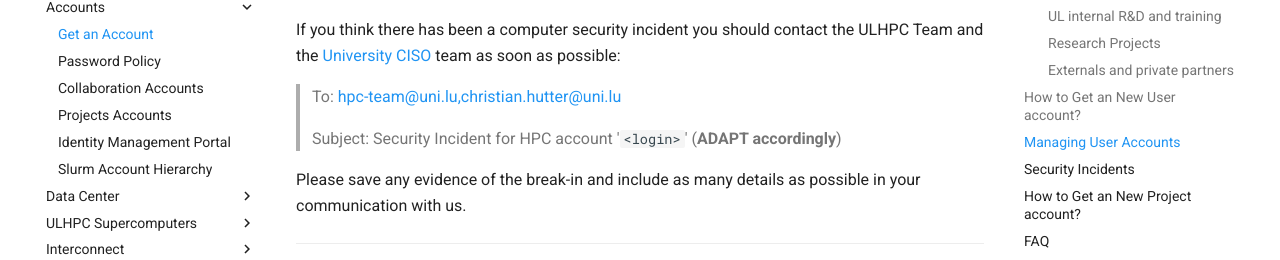
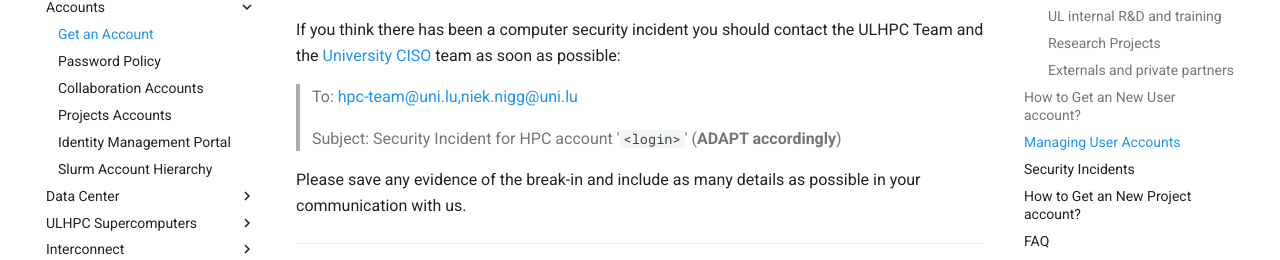
Before and after one commit to ULHPC/ulhpc-docs, an MkDocs documentation site: the page built from docs/accounts/index.md, in a window 1280 px wide and 900 px high, scrolled down 2401 px. Shown: the part 173-433 px from the top of the window. Built offline with MkDocs 1.6.1 and Material for MkDocs 9.7.7, drawn with Linux system fonts in a browser that asks for light colours; comment, search, counter and statistics services are not loaded.

```diff
--- a/docs/accounts/index.md
+++ b/docs/accounts/index.md
@@ -84,9 +84,9 @@ ULHPC user accounts are managed in through the [HPC IPA web portal](../connect/i
 
 ## Security Incidents
 
-If you think there has been a computer security incident you should contact the ULHPC Team and the [University CISO](https://wwwen.uni.lu/university/about_the_university/organisation_charts/organisation_chart_rectorate_central_administration/le_service_informatique_de_l_universite/ciso) team as soon as possible:
+If you think there has been a computer security incident you should contact the ULHPC Team and the [University CISO](https://wwwen.uni.lu/universite/presentation/organigrammes/organigramme_rectorat_administration_centrale/service_informatique_de_l_universite/ciso) team as soon as possible:
 
-> To: [hpc-team@uni.lu,christian.hutter@uni.lu](mailto:hpc-team@uni.lu,christian.hutter@uni.lu)
+> To: [hpc-team@uni.lu,niek.nigg@uni.lu](mailto:hpc-team@uni.lu,niek.nigg@uni.lu)
 
 > Subject: Security Incident for HPC account '`<login>`' (**ADAPT accordingly**)
 
```
